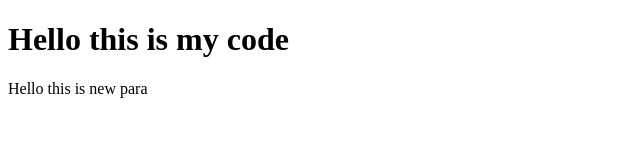
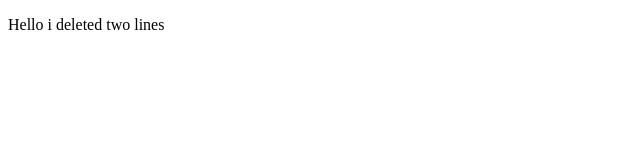
Before and after one commit to techprivacy/myweb1009, a plain HTML site: page index.html in a window 1280 px wide. Shown: the whole page, without its empty margins (0-640 px from the left). Drawn offline with Linux system fonts and the light colour scheme.

Commit message:
deleted line

```diff
--- a/index.html
+++ b/index.html
@@ -7,8 +7,7 @@
     <title>My git and Github Project</title>
 </head>
 <body>
-    <h1>Hello this is my code</h1>
-    <p>Hello this is new para</p>
+    <p>Hello i deleted two lines</p>
 
 
 
```
